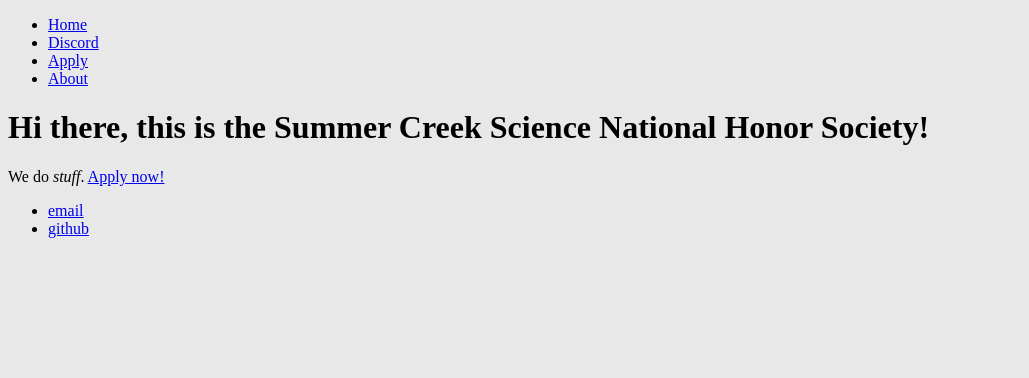
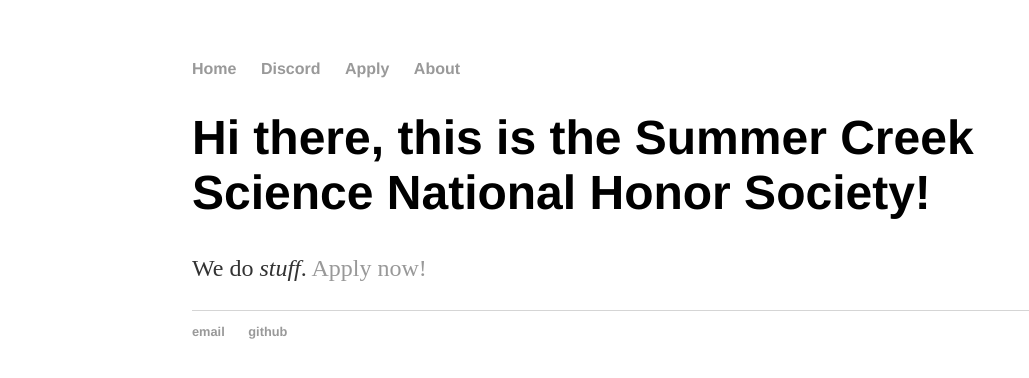
Before and after one commit to nguyenadam/snhs, a Jekyll site: the page built from index.html, in a window 1280 px wide. Shown: the top 378 px of the page, without its empty margins (0-1029 px from the left). Built offline with Jekyll 4.4.1, drawn with Linux system fonts in a browser that asks for light colours.

Commit message:
Update main.css

```diff
--- a/css/main.css
+++ b/css/main.css
@@ -1,7 +1,43 @@
-head{
-background:#e8e8e8;
+body {
+    margin: 60px auto;
+    width: 70%;
+}
+nav ul, footer ul {
+    font-family:'Helvetica', 'Arial', 'Sans-Serif';
+    padding: 0px;
+    list-style: none;
+    font-weight: bold;
+}
+nav ul li, footer ul li {
+    display: inline;
+    margin-right: 20px;
+}
+a {
+    text-decoration: none;
+    color: #999;
+}
+a:hover {
+    text-decoration: underline;
+}
+h1 {
+    font-size: 3em;
+    font-family:'Helvetica', 'Arial', 'Sans-Serif';
+}
+p {
+    font-size: 1.5em;
+    line-height: 1.4em;
+    color: #333;
+}
+footer {
+    border-top: 1px solid #d5d5d5;
+    font-size: .8em;
 }
 
-body{
-background:#e8e8e8;
+ul.posts {
+    margin: 20px auto 40px;
+    font-size: 1.5em;
 }
+
+ul.posts li {
+    list-style: none;
+}
```
